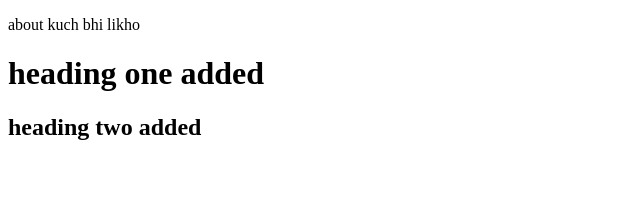
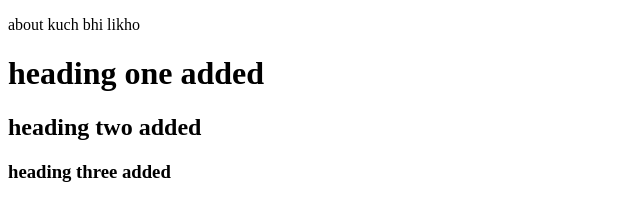
Before and after one commit to dharmeshgohil-advant/git-learning, a plain HTML site: page about.html in a window 1280 px wide. Shown: the whole page, without its empty margins (0-640 px from the left). Drawn offline with Linux system fonts and the light colour scheme.

Commit message:
heading three added

```diff
--- a/about.html
+++ b/about.html
@@ -9,5 +9,6 @@
     <p>about kuch bhi likho</p>
     <h1>heading one added</h1>
     <h2>heading two added</h2>
+    <h3>heading three added</h3>
   </body>
 </html>
```
